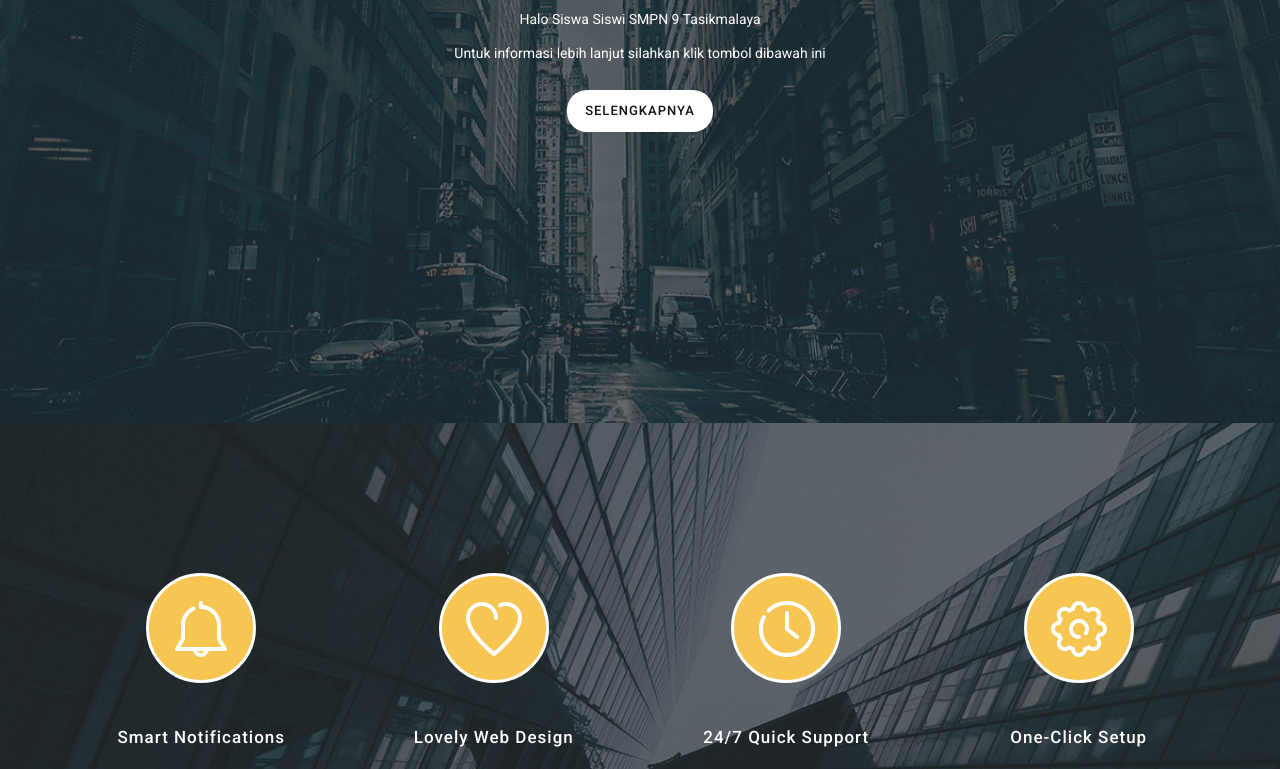
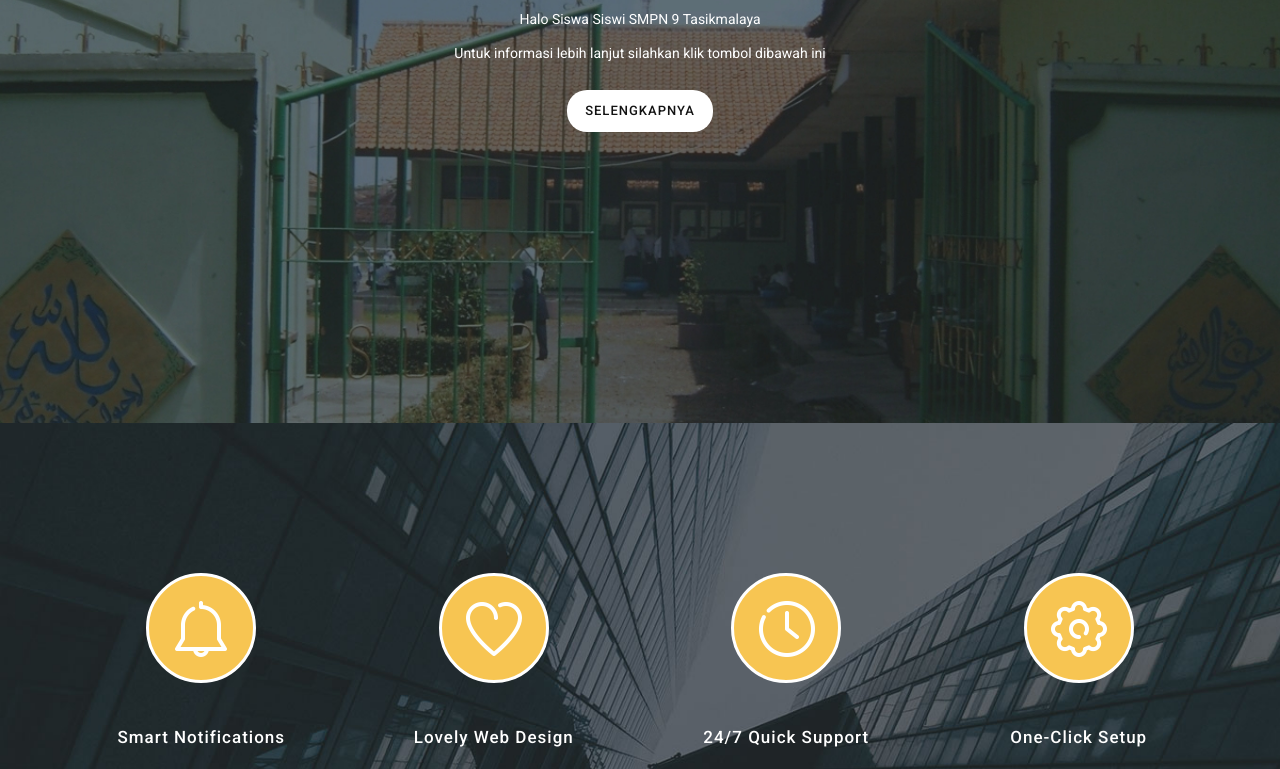
Before and after one commit to Dananir/SMPN9TASIKMALAYA, a plain HTML site: page index.html in a window 1280 px wide. Shown: the part 377-1146 px from the top of the page. Drawn offline with nearby package versions, Linux system fonts and the light colour scheme.

Commit message:
Add files via upload

```diff
--- a/css/templatemo-style.css
+++ b/css/templatemo-style.css
@@ -211,7 +211,7 @@ bootstrap.min.css:5
 	width: 100%;
   	padding-top: 35vh;
   	text-align: center;
-  	background-image: url(../img/banner_bg.jpg);
+  	background-image: url(../img/BG-SMPN9.jpg);
   	vertical-align: middle;
 }
 
```
